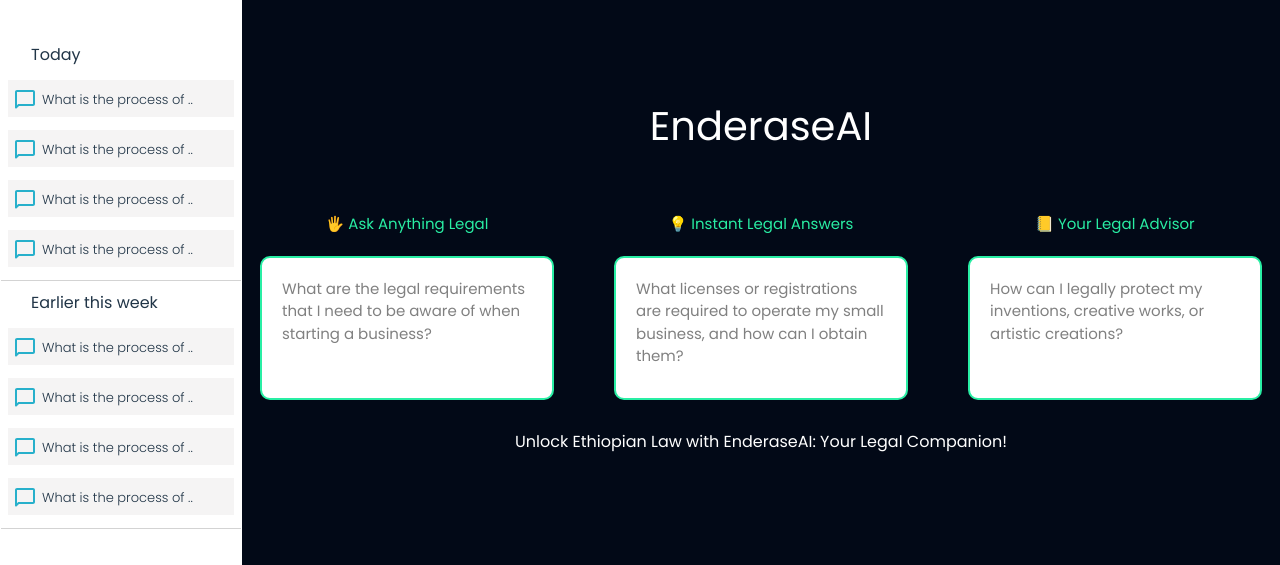
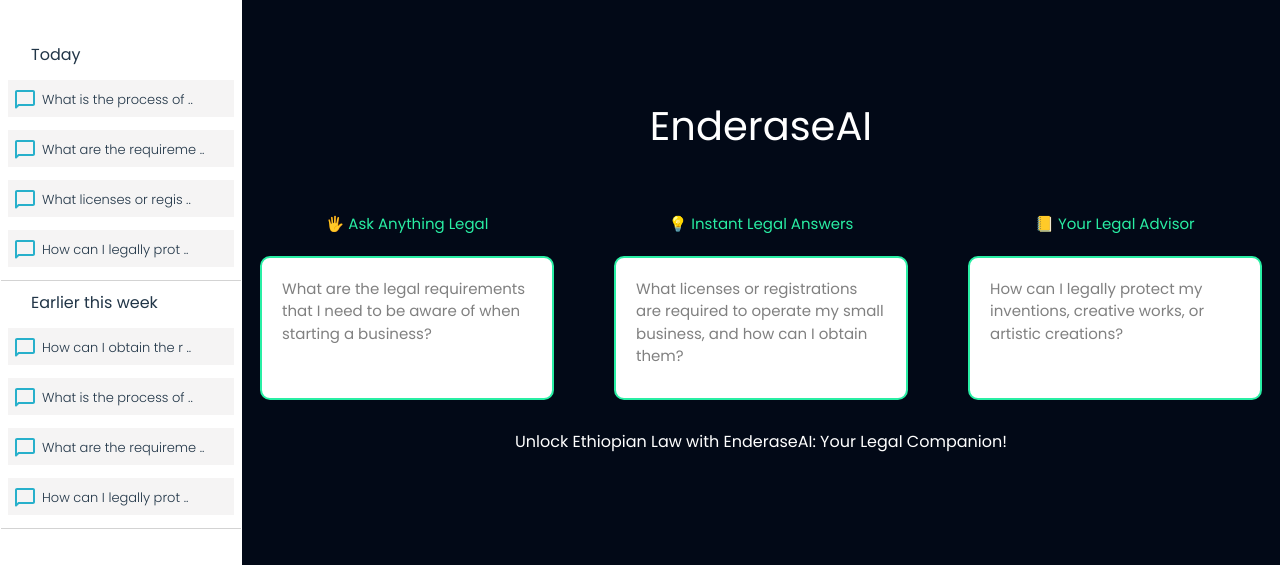
Before and after one commit to Getch-27/ReactApp, a React (Vite) app in the folder Client/: page / in a window 1280 px wide. Shown: the top 565 px of the page. Built offline with nearby package versions, Linux system fonts and the light colour scheme.

Commit message:
handled the Enter key event

```diff
--- a/Client/src/Components/Aside/aside.jsx
+++ b/Client/src/Components/Aside/aside.jsx
@@ -8,16 +8,16 @@
             <div className={styles.asideDiv}>
                 <div className={styles.asideTime}>Today</div>
                 <div className={styles.asideChat}><ChatIcon className={styles.chatIcon}/><div className={styles.asideMessage}> What is the process of ..</div></div>
-                <div className={styles.asideChat}><ChatIcon className={styles.chatIcon}/><div className={styles.asideMessage}> What is the process of ..</div></div>
-                <div className={styles.asideChat}><ChatIcon className={styles.chatIcon}/><div className={styles.asideMessage}> What is the process of ..</div></div>
-                <div className={styles.asideChat}><ChatIcon className={styles.chatIcon}/><div className={styles.asideMessage}> What is the process of ..</div></div>
+                <div className={styles.asideChat}><ChatIcon className={styles.chatIcon}/><div className={styles.asideMessage}> What are the requireme ..</div></div>
+                <div className={styles.asideChat}><ChatIcon className={styles.chatIcon}/><div className={styles.asideMessage}> What licenses or regis ..</div></div>
+                <div className={styles.asideChat}><ChatIcon className={styles.chatIcon}/><div className={styles.asideMessage}> How can I legally prot ..</div></div>
             </div>
             <div className={styles.asideDiv}>
                 <div className={styles.asideTime}>Earlier this week</div>
+                <div className={styles.asideChat}><ChatIcon className={styles.chatIcon}/><div className={styles.asideMessage}> How can I obtain the r ..</div></div>
                 <div className={styles.asideChat}><ChatIcon className={styles.chatIcon}/><div className={styles.asideMessage}> What is the process of ..</div></div>
-                <div className={styles.asideChat}><ChatIcon className={styles.chatIcon}/><div className={styles.asideMessage}> What is the process of ..</div></div>
-                <div className={styles.asideChat}><ChatIcon className={styles.chatIcon}/><div className={styles.asideMessage}> What is the process of ..</div></div>
-                <div className={styles.asideChat}><ChatIcon className={styles.chatIcon}/><div className={styles.asideMessage}> What is the process of ..</div></div>
+                <div className={styles.asideChat}><ChatIcon className={styles.chatIcon}/><div className={styles.asideMessage}> What are the requireme ..</div></div>
+                <div className={styles.asideChat}><ChatIcon className={styles.chatIcon}/><div className={styles.asideMessage}> How can I legally prot ..</div></div>
             </div>
             <div className={styles.asideFooter}>Developed by AfroGPT 2023.</div>
         </aside>
--- a/Client/src/Components/Chatbox/chatbox.jsx
+++ b/Client/src/Components/Chatbox/chatbox.jsx
@@ -15,6 +15,13 @@
   const [typingAnimation, setTypingAnimation] = useState(false);
 
   const [displayResponse, setDisplayResponse] = useState("");
+
+  const handleKeyPress = (event) => {
+    if (event.key === 'Enter') {
+      event.preventDefault();
+      handleSend();
+    }
+  };
 
   const handleSend = async (e) => {
     if (e) {
@@ -117,7 +124,8 @@
           placeholder="Ask me anything ..."
           className={styles.chatInputTextarea} // Use the correct CSS class
           value={input}
-          onChange={(e) => setInput(e.target.value)}>
+          onChange={(e) => setInput(e.target.value)}
+          onKeyPress={handleKeyPress}>
         </input>
 
 
```
